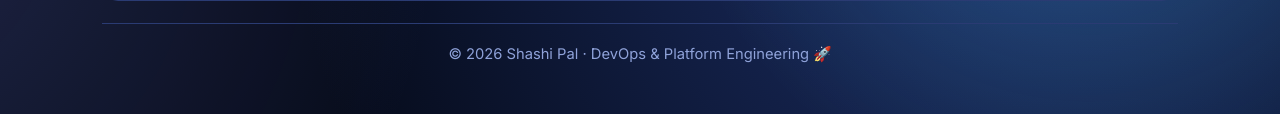
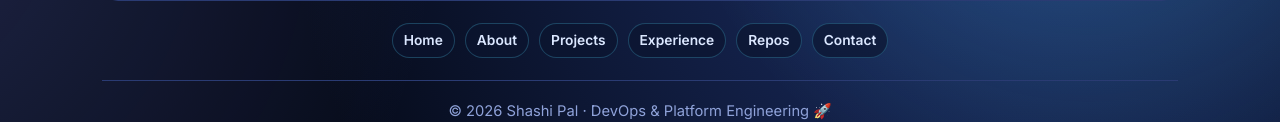
Before and after one commit to devopsgeek1979/devopsgeek1979, a plain HTML site: page index.html in a window 1280 px wide. Shown: the part 1689-1811 px from the top of the page. Drawn offline with nearby package versions, Linux system fonts and the light colour scheme.

Commit message:
Restore professional links across all pages and README
- Add visible footer navigation links to all HTML pages
- Style footer link pills for consistent professional UX
- Update README with clickable full page URLs
- Ensure cross-page discoverability for Home/About/Projects/Experience/Repos/Contact

```diff
--- a/assets/css/styles.css
+++ b/assets/css/styles.css
@@ -864,6 +864,35 @@ a {
   padding-top: 18px;
 }
 
+.footer-links {
+  margin-top: 22px;
+  display: flex;
+  justify-content: center;
+  align-items: center;
+  gap: 10px;
+  flex-wrap: wrap;
+  padding: 0 4px;
+}
+
+.footer-links a {
+  color: #dbe7ff;
+  text-decoration: none;
+  font-size: 0.86rem;
+  font-weight: 600;
+  border: 1px solid rgba(83, 216, 255, 0.24);
+  background: rgba(11, 21, 46, 0.65);
+  padding: 5px 11px;
+  border-radius: 999px;
+  transition: color var(--transition), border-color var(--transition), background var(--transition), transform var(--transition);
+}
+
+.footer-links a:hover {
+  color: var(--accent);
+  border-color: var(--accent);
+  background: rgba(83, 216, 255, 0.08);
+  transform: translateY(-1px);
+}
+
 .notice {
   border: 1px dashed #4860a4;
   background: #0b1330;
--- a/index.html
+++ b/index.html
@@ -137,6 +137,14 @@
         </article>
       </section>
 
+      <nav class="footer-links" aria-label="Footer navigation">
+        <a href="index.html">Home</a>
+        <a href="about.html">About</a>
+        <a href="projects.html">Projects</a>
+        <a href="experience.html">Experience</a>
+        <a href="repos.html">Repos</a>
+        <a href="contact.html">Contact</a>
+      </nav>
       <footer class="footer">© 2026 Shashi Pal · DevOps & Platform Engineering 🚀</footer>
     </main>
 
```
Also changed, not shown: 404.html (+8 -0 lines), about.html (+8 -0 lines), contact.html (+8 -0 lines), experience.html (+8 -0 lines), projects.html (+8 -0 lines), repos.html (+8 -0 lines), 1 other file.
